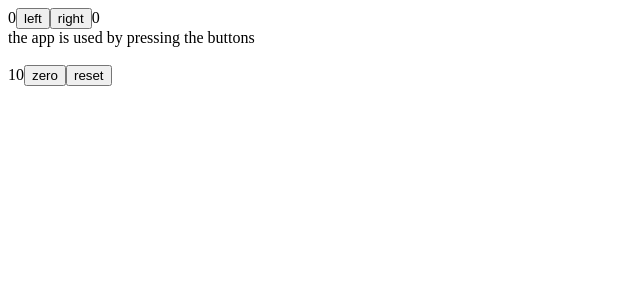
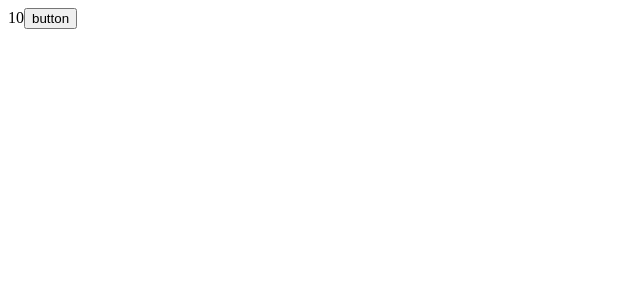
Before and after one commit to dollybuzz/fullstackopen, a React (Vite) app in the folder part1/unicafe/: page / in a window 1280 px wide. Shown: the top 300 px of the page, without its empty margins (0-640 px from the left). Built offline with nearby package versions, Linux system fonts and the light colour scheme.

Commit message:
using a function that calls a function

```diff
--- a/part1/unicafe/src/App.jsx
+++ b/part1/unicafe/src/App.jsx
@@ -2,59 +2,20 @@
 
 import {useState} from 'react';
 
-const History = (props) => {
-  if (props.allClick.length === 0) {
-    return (
-      <div>the app is used by pressing the buttons</div>
-    )
-  }
-
-  return (
-    <div>button press history: {props.allClick.join(' ')}</div>
-  )
-}
-
 const Button = ({onClick, text}) => <button onClick={onClick}>{text}</button>
 
 const App = () => {
-  const [left, setLeft] = useState(0);
-  const [right, setRight] = useState(0);
-  const [allClicks, setAll] = useState([]);
   const [value, setValue] = useState(10);
 
-  const handleLeftClick = () => {
-    setAll(allClicks.concat('L'));
-    setLeft(left + 1);
-  }
-
-  const handleRightClick = () => {
-    setAll(allClicks.concat('R'));
-    setRight(right + 1);
-  }
-
-  const handleClick = () => { //using event handlers
-    console.log("Clicked the button");
-    setValue(0);
-  }
-
-  const resetValue = () => { //calling a function that returns a function
-    const reset = () => {
-      setValue(10);
-    }
-    return reset;
+  const hello = () => {
+    const handler = () => console.log('hello world');
+    return handler;
   }
 
   return (
     <div>
-     {left}
-     <Button onClick={handleLeftClick} text='left' />
-     <Button onClick={handleRightClick} text='right' />
-     {right}
-     <History allClick={allClicks} />
-     <br></br>
       {value}
-     <button onClick={handleClick}>zero</button>
-     <button onClick={resetValue()}>reset</button>
+      <button onClick={hello()}>button</button>
     </div>
   )
 }
```
